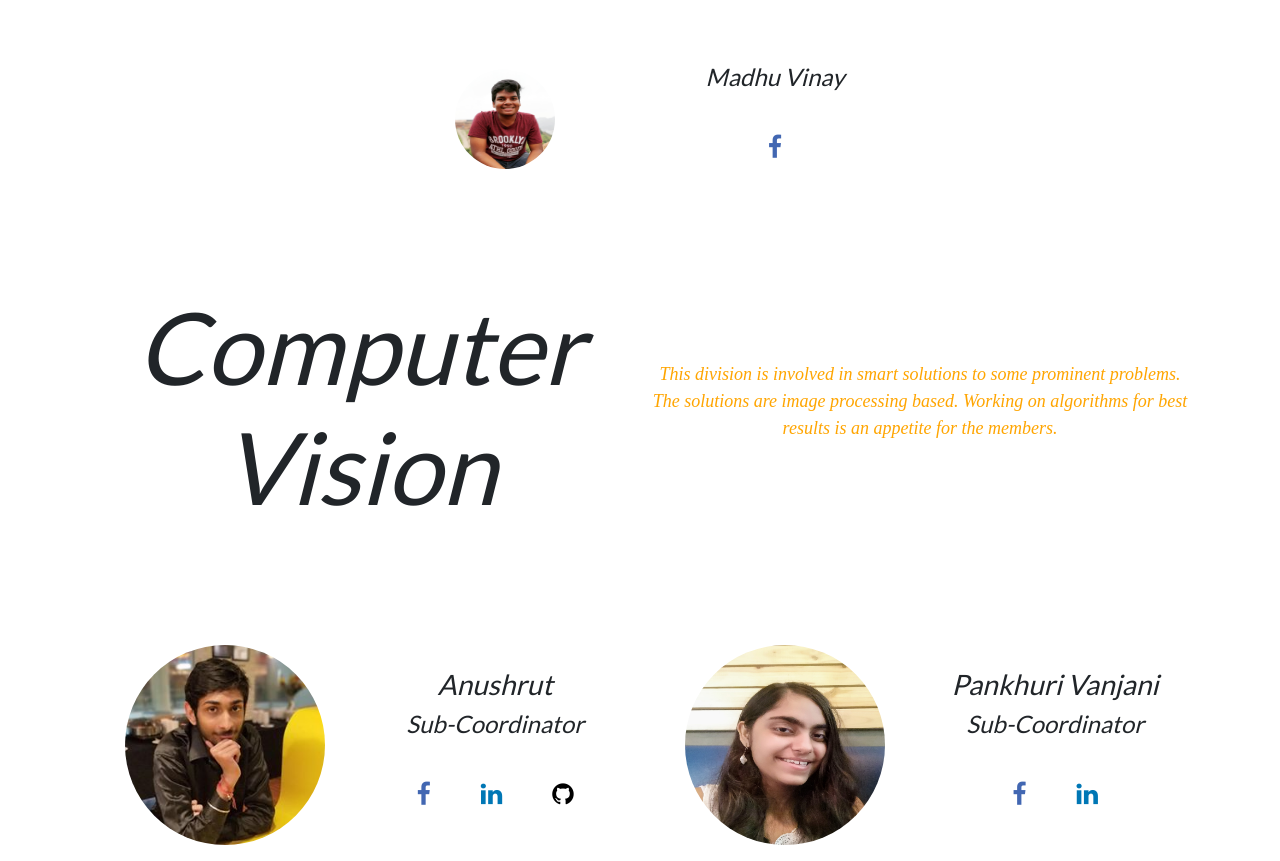
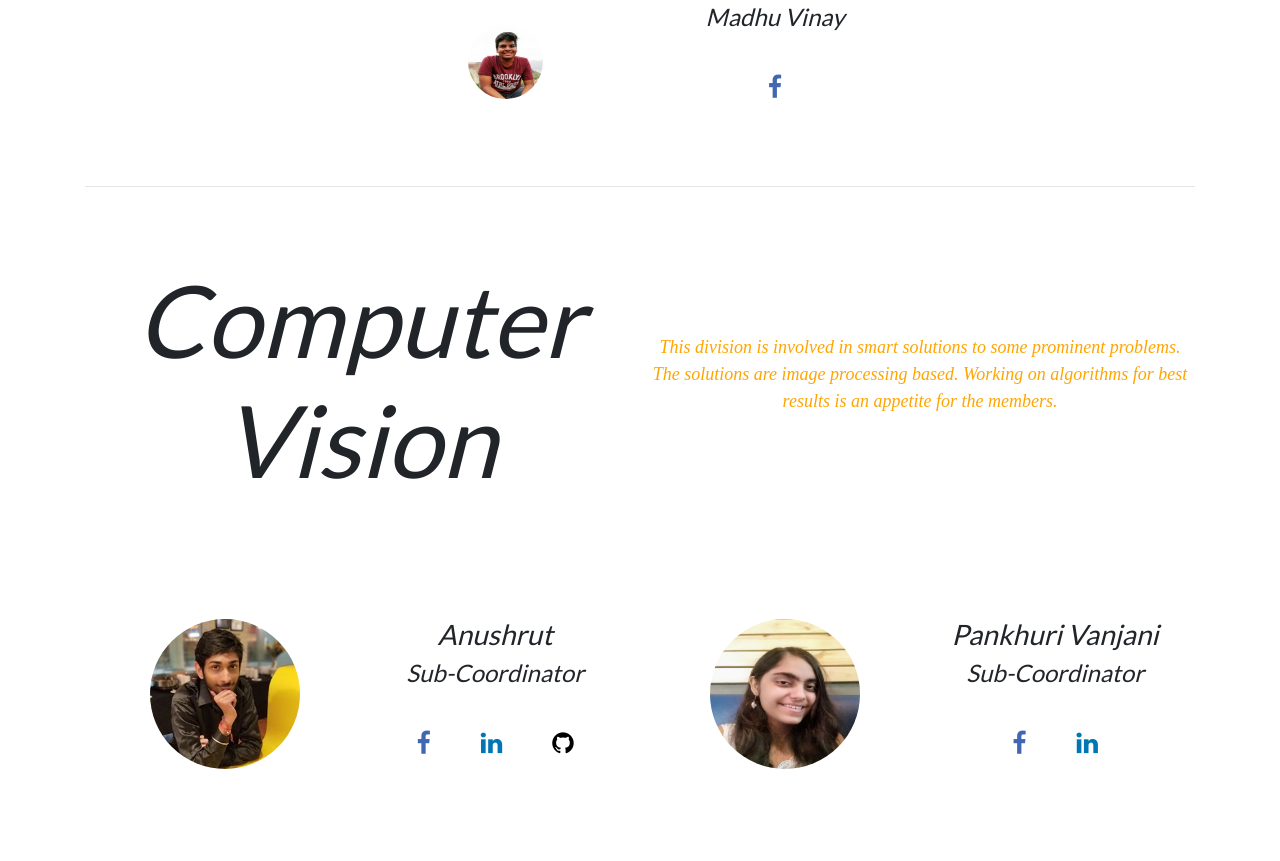
Before and after one commit to abhi1381/Website-Design, a website: page about.html in a window 1280 px wide. Shown: the part 1999-2860 px from the top of the page. Drawn offline with nearby package versions, Linux system fonts and the light colour scheme; a web font is replaced by a local one.

Commit message:
Readjusted image size

```diff
--- a/about.html
+++ b/about.html
@@ -97,7 +97,7 @@
                 	</div>
                 </div>
             </div>
-
+            <hr>
 
 
 
@@ -200,8 +200,7 @@
                 	</div>
                 </div>
             </div>
-
-
+            <hr>
 
 
 
@@ -282,11 +281,7 @@
                 	</div>
                 </div>
             </div>
-
-
-
-
-
+            <hr>
 
 
             <div class="row divisions-row align-items-center">
@@ -402,17 +397,13 @@
                 	</div>
                 </div>
             </div>
-
-
-
-
+            <hr>
 
 
             <div class="row divisions-row align-items-center">
                  <div class="col-sm-6">
                 	<div class="row align-items-center">
                 		<h2 class="division-heading">Quarks</h2>
-                		<hr>
                 	</div>
                 </div>
                 <div class="col-sm-6">
@@ -510,6 +501,7 @@
                 	</div>
                 </div>
             </div>
+            <hr>
 
 
         </div>
--- a/css/about.css
+++ b/css/about.css
@@ -13,13 +13,13 @@
 	font-size: 100px;
 }
 .coordinator-image {
-	width: 200px;
-	height: 200px;
+	width: 150px;
+	height: 150px;
 	border-radius: 50%;
 }
 .member-image {
-	width: 100px;
-	height: 100px;
+	width: 75px;
+	height: 75px;
 	border-radius: 50%;
 }
 .card {
```
